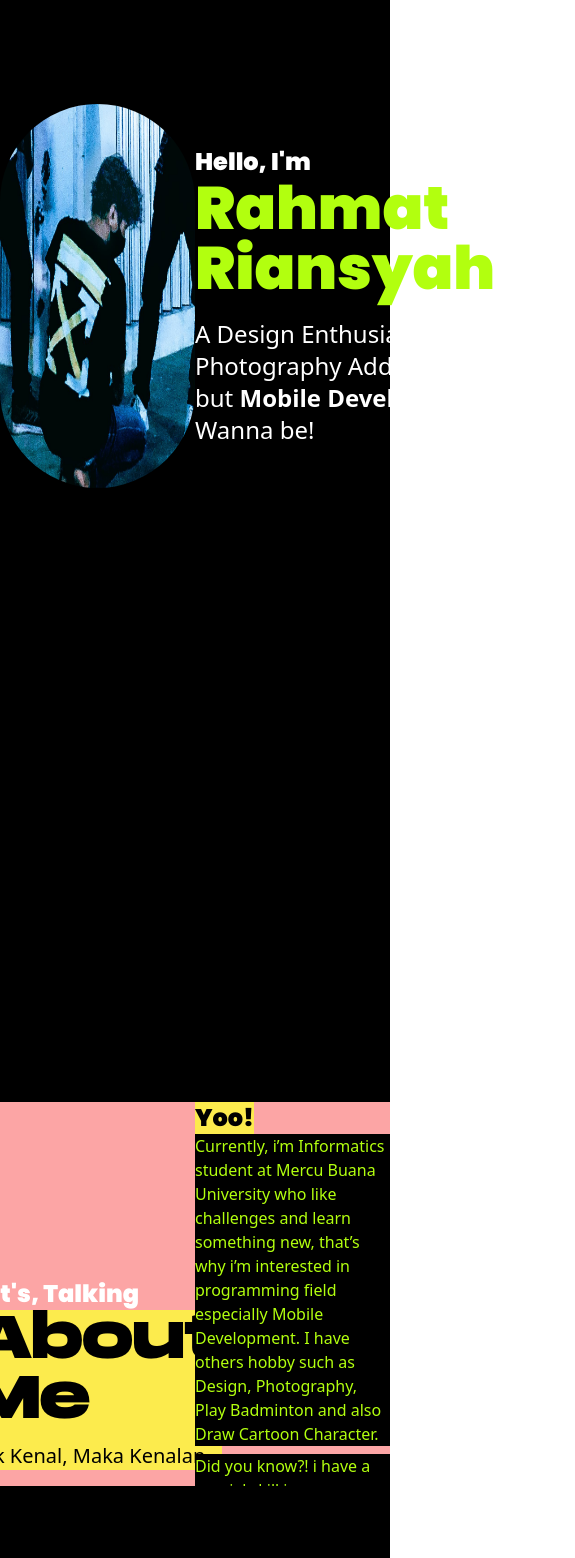
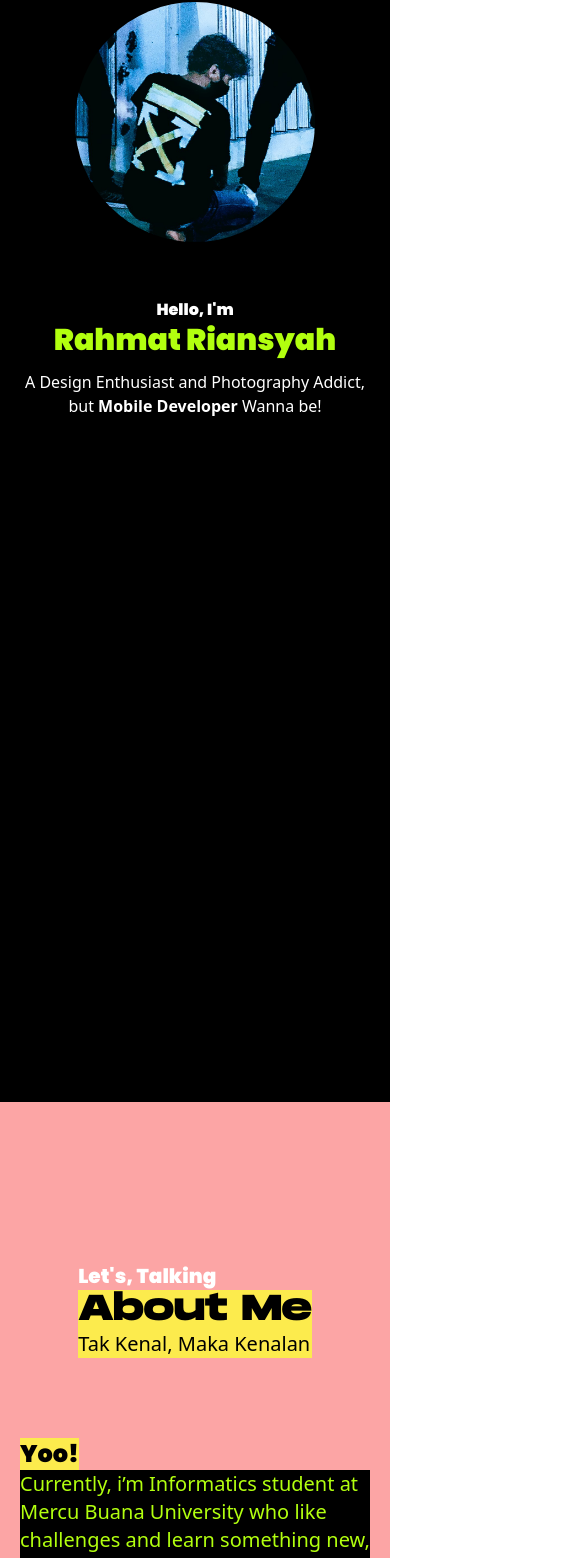
Before and after one commit to rianzesh/learn-nuxt-old, a Nuxt app: page / in a window 390 px wide. Shown: the part 126-1684 px from the top of the page, 575 px wide, since content can reach past the window. Built offline with nearby package versions, Linux system fonts and the light colour scheme.

Commit message:
fixing about me, portofolio sections

```diff
--- a/pages/index.vue
+++ b/pages/index.vue
@@ -1,20 +1,36 @@
 <template>
   <div class="bg-red-300">
     <div class="x-parallax-img fixed z-0">
-      <img class="h-full" src="~/assets/images/parallax2.jpg" />
+      <img class="h-screen md:h-full" src="~/assets/images/parallax2.jpg" />
     </div>
 
     <section>
-      <div class="md:px-16 grid grid-cols-2 h-screen bg-black relative z-1">
-        <div class="bg-yellow-0 place-self-center">
-          <img class="rounded-full h-96" src="~/assets/images/ME.jpg" />
+      <div
+        class="md:px-16 md:grid md:grid-cols-2 h-screen bg-black relative z-1"
+      >
+        <div class="bg-yellow-0 pt-32 md:place-self-center">
+          <img
+            class="rounded-full mx-auto h-60 md:h-96"
+            src="~/assets/images/ME.jpg"
+          />
         </div>
-        <div class="text-white bg-green-0 justify-self-start place-self-center">
-          <h1 class="text-2xl font-poppinsBold">Hello, I'm</h1>
-          <h1 class="text-6xl font-poppinsBold text-x-secondary-opt1">
+        <div
+          class="
+            text-white
+            bg-green-0
+            text-center
+            mt-14
+            md:mt-0 md:text-left md:justify-self-start
+            place-self-center
+          "
+        >
+          <h1 class="text-96 md:text-2xl font-poppinsBold">Hello, I'm</h1>
+          <h1
+            class="text-3xl md:text-6xl font-poppinsBold text-x-secondary-opt1"
+          >
             Rahmat Riansyah
           </h1>
-          <p class="mt-5 text-2xl">
+          <p class="mt-3 md:mt-5 text-96 md:text-2xl">
             A Design Enthusiast and Photography Addict, <br />
             but <b>Mobile Developer</b> Wanna be!
           </p>
@@ -24,26 +40,67 @@
 
     <section>
       <div class="grid grid-cols-2 h-96 bg-black relative z-1"></div>
-      <div class="md:px-10 grid grid-cols-2 h-96 relative z-1">
-        <div class="p-3 place-self-center">
-          <h1 class="text-white text-2xl font-poppinsBold">Let's, Talking</h1>
+      <div
+        class="
+          md:px-10 md:grid
+          grid-cols-2
+          h-screen
+          md:h-96
+          relative
+          z-1
+          mt-40
+          md:mt-0
+        "
+      >
+        <div class="mx-5 md:mx-0 md:p-3 place-self-center">
+          <h1 class="text-white text-xl md:text-2xl font-poppinsBold">
+            Let's, Talking
+          </h1>
           <div class="bg-x-secondary">
-            <h1 class="text-6xl font-monumentExtendedBold">About Me</h1>
-            <p class="mt-3 text-xl">Tak Kenal, Maka Kenalan</p>
+            <h1 class="text-4xl md:text-6xl font-monumentExtendedBold">
+              About Me
+            </h1>
+            <p class="md:mt-3 text-xl">Tak Kenal, Maka Kenalan</p>
           </div>
         </div>
-        <div class="bg-transparent justify-self-start place-self-center">
-          <h1 class="text-2xl bg-x-secondary inline-block font-poppinsBold">
+        <div
+          class="
+            mx-5
+            mt-10
+            md:mt-0 md:mx-0 md:mr-20
+            justify-self-center
+            md:justify-self-start
+            place-self-center
+          "
+        >
+          <h1
+            class="
+              text-2xl
+              bg-x-secondary
+              inline-block
+              font-poppinsBold
+              mt-10
+              md:mt-0
+            "
+          >
             Yoo!
           </h1>
-          <p class="bg-black text-x-secondary-opt1 inline-block">
+          <p class="bg-black text-x-secondary-opt1 text-xl inline-block">
             Currently, i’m Informatics student at Mercu Buana University who
             like challenges and learn something new, that’s why i’m interested
             in programming field especially Mobile Development. I have others
             hobby such as Design, Photography, Play Badminton and also Draw
             Cartoon Character.
           </p>
-          <p class="mt-2 bg-black text-x-secondary-opt1 inline-block">
+          <p
+            class="
+              mt-5
+              md:mt-2
+              bg-black
+              text-x-secondary-opt1 text-xl
+              inline-block
+            "
+          >
             Did you know?! i have a special skill is <b>LeftHanded</b>, yap i
             always do everthing with my left hand and feet like use racket, use
             pencil, kick ball etc. Except to eat, i must use my right hand.
@@ -56,21 +113,40 @@
     </section>
 
     <section>
-      <div class="bg-black py-40 grid mx-auto relative z-1">
-        <div class="p-3 text-center place-self-center flex mb-28">
-          <div class="">
-            <h1 class="text-white text-2xl font-poppinsBold">
+      <div class="bg-black md:py-40 grid mx-auto relative z-1">
+        <div
+          class="
+            mx-5
+            md:mx-0 md:p-3
+            text-center
+            place-self-center
+            mb-20
+            md:mb-28
+          "
+        >
+          <h1 class="text-white text-xl md:text-2xl font-poppinsBold">
             Experience Check
           </h1>
           <div class="bg-x-secondary">
-              <h1 class="text-6xl font-monumentExtendedBold">Portofolio</h1>
-              <p class="mt-3 text-xl">Udah Ngapain Aja?</p>
+            <h1 class="text-4xl md:text-6xl font-monumentExtendedBold">
+              Portofolio
+            </h1>
+            <p class="md:mt-3 text-xl">Udah Ngapain Aja?</p>
           </div>
         </div>
-        </div>
-        <div class="container mx-auto justify-center grid gap-y-8 grid-cols-3">
+        <div
+          class="
+            container
+            mx-auto
+            justify-center
+            grid
+            gap-y-8
+            grid-cols-1
+            md:grid-cols-3
+          "
+        >
           <!-- Card -->
-          <div class="shadow-md place-self-center" style="width: 450px">
+          <div class="shadow-md place-self-center w-10/12 md:full">
             <img class="h-full" src="~/assets/images/parallax2.jpg" />
             <div class="py-4 grid grid-cols-3 bg-gray-800 text-white">
               <div class="col-span-2 place-self-start ml-5 my-auto space-y-1">
@@ -88,7 +164,7 @@
           </div>
           <!-- Card -->
           <!-- Card -->
-          <div class="shadow-md place-self-center" style="width: 450px">
+          <div class="shadow-md place-self-center w-10/12">
             <img class="h-full" src="~/assets/images/parallax2.jpg" />
             <div class="py-4 grid grid-cols-3 bg-gray-800 text-white">
               <div class="col-span-2 place-self-start ml-5 my-auto space-y-1">
@@ -106,7 +182,7 @@
           </div>
           <!-- Card -->
           <!-- Card -->
-          <div class="shadow-md place-self-center" style="width: 450px">
+          <div class="shadow-md place-self-center w-10/12">
             <img class="h-full" src="~/assets/images/parallax2.jpg" />
             <div class="py-4 grid grid-cols-3 bg-gray-800 text-white">
               <div class="col-span-2 place-self-start ml-5 my-auto space-y-1">
@@ -124,7 +200,7 @@
           </div>
           <!-- Card -->
           <!-- Card -->
-          <div class="shadow-md place-self-center" style="width: 450px">
+          <div class="shadow-md place-self-center w-10/12">
             <img class="h-full" src="~/assets/images/parallax2.jpg" />
             <div class="py-4 grid grid-cols-3 bg-gray-800 text-white">
               <div class="col-span-2 place-self-start ml-5 my-auto space-y-1">
@@ -142,7 +218,7 @@
           </div>
           <!-- Card -->
           <!-- Card -->
-          <div class="shadow-md place-self-center" style="width: 450px">
+          <div class="shadow-md place-self-center w-10/12">
             <img class="h-full" src="~/assets/images/parallax2.jpg" />
             <div class="py-4 grid grid-cols-3 bg-gray-800 text-white">
               <div class="col-span-2 place-self-start ml-5 my-auto space-y-1">
@@ -160,7 +236,7 @@
           </div>
           <!-- Card -->
           <!-- Card -->
-          <div class="shadow-md place-self-center" style="width: 450px">
+          <div class="shadow-md place-self-center w-10/12">
             <img class="h-full" src="~/assets/images/parallax2.jpg" />
             <div class="py-4 grid grid-cols-3 bg-gray-800 text-white">
               <div class="col-span-2 place-self-start ml-5 my-auto space-y-1">
@@ -196,14 +272,78 @@
         "
       >
         <div class="bg-transparent justify-self-start place-self-center">
-          <div class="grid grid-cols-3 bf-blue-200 space-x-3">
+          <div class="grid grid-cols-3 space-x-3">
+            <div class="flex flex-col col-span-2 space-y-3">
               <div
                 class="
                   border-2
                   rounded-sm
                   border-x-secondary-opt1
                   bg-opacity-0
+                  backdrop-filter backdrop-blur-lg
+                  group
+                  hover:bg-x-secondary-opt1
+                "
+                @mouseover="upHere = true"
+                @mouseleave="upHere = false"
+              >
+                <div class="grid grid-cols-4">
+                  <h1
+                    class="
+                      justify-self-start
+                      text-5xl
+                      ml-10
+                      mt-10
                       col-span-2
+                      text-x-secondary-opt1
+                      font-monumentExtendedBold
+                      group-hover:text-black
+                    "
+                  >
+                    03
+                  </h1>
+                  <p
+                    class="
+                      justify-self-end
+                      mr-10
+                      my-10
+                      col-span-2
+                      text-x-secondary-opt1
+                      group-hover:text-black
+                    "
+                  >
+                    November 21. 2019
+                  </p>
+                  <h3
+                    class="
+                      text-xl
+                      ml-10
+                      my-10
+                      col-span-3
+                      text-x-secondary-opt1
+                      font-poppinsBold
+                      group-hover:text-black
+                    "
+                  >
+                    CSIC Competition at UMN
+                  </h3>
+                  <img
+                    class="mr-10 mt-10"
+                    v-show="upHere"
+                    src="~/assets/icons/arrow-right.svg"
+                    alt="arrow-right"
+                  />
+                </div>
+              </div>
+              <div
+                class="
+                  border-2
+                  rounded-sm
+                  border-x-secondary-opt1
+                  bg-opacity-0
+                  backdrop-filter backdrop-blur-lg
+                  group
+                  hover:bg-x-secondary-opt1
                 "
               >
                 <div class="grid grid-cols-4">
@@ -215,12 +355,19 @@
                       col-span-2
                       text-x-secondary-opt1
                       font-monumentExtendedBold
+                      group-hover:text-black
                     "
                   >
                     03
                   </h1>
                   <p
-                  class="justify-self-end m-10 col-span-2 text-x-secondary-opt1"
+                    class="
+                      justify-self-end
+                      m-10
+                      col-span-2
+                      text-x-secondary-opt1
+                      group-hover:text-black
+                    "
                   >
                     November 21. 2019
                   </p>
@@ -232,28 +379,66 @@
                       col-span-3
                       text-x-secondary-opt1
                       font-poppinsBold
+                      group-hover:text-black
                     "
                   >
                     CSIC Competition at UMN
                   </h3>
                 </div>
               </div>
+            </div>
             <div
-              class="border-2 rounded-sm border-x-secondary-opt1 bg-opacity-0"
+              class="
+                border-2
+                rounded-sm
+                border-x-secondary-opt1
+                backdrop-filter backdrop-blur-sm
+                bg-opacity-0
+                group
+                hover:bg-x-secondary-opt1
+              "
             >
-              <p>
-                Lorem ipsum dolor sit amet consectetur adipisicing elit. A
-                quidem nesciunt sequi illum eum, deserunt labore, veritatis nisi
-                nostrum ex saepe laborum non assumenda perferendis impedit sit
-                est eos hic!
+              <div class="grid">
+                <h1
+                  class="
+                    text-5xl text-x-secondary-opt1
+                    m-10
+                    font-monumentExtendedBold
+                    group-hover:text-black
+                  "
+                >
+                  03
+                </h1>
+                <p
+                  class="
+                    text-x-secondary-opt1
+                    m-10
+                    group-hover:text-black
+                    justify-self-end
+                  "
+                >
+                  November 21. 2019
                 </p>
+                <h3
+                  class="
+                    text-xl text-x-secondary-opt1
+                    font-poppinsBold
+                    inset-x-0
+                    m-10
+                    bottom-0
+                    group-hover:text-black
+                  "
+                >
+                  CSIC Competition at UMN
+                </h3>
+              </div>
             </div>
           </div>
         </div>
         <div class="p-3 place-self-center">
           <h1 class="text-white text-2xl font-poppinsBold">Time to Flex my</h1>
           <div class="bg-x-secondary">
-            <h1 class="text-6xl font-monumentExtendedBold">champion</h1>
+            <h1 class="text-6xl font-monumentExtendedBold">Champion</h1>
             <p class="mt-3 text-xl">Berani Unjuk Gigi!</p>
           </div>
         </div>
@@ -264,5 +449,11 @@
 </template>
 
 <script>
-export default {};
+export default {
+  data: function () {
+    return {
+      upHere: false,
+    };
+  },
+};
 </script>
```
Also changed, not shown: assets/icons/arrow-right.svg (added). Lines whose indentation alone changed are shown as unchanged.
